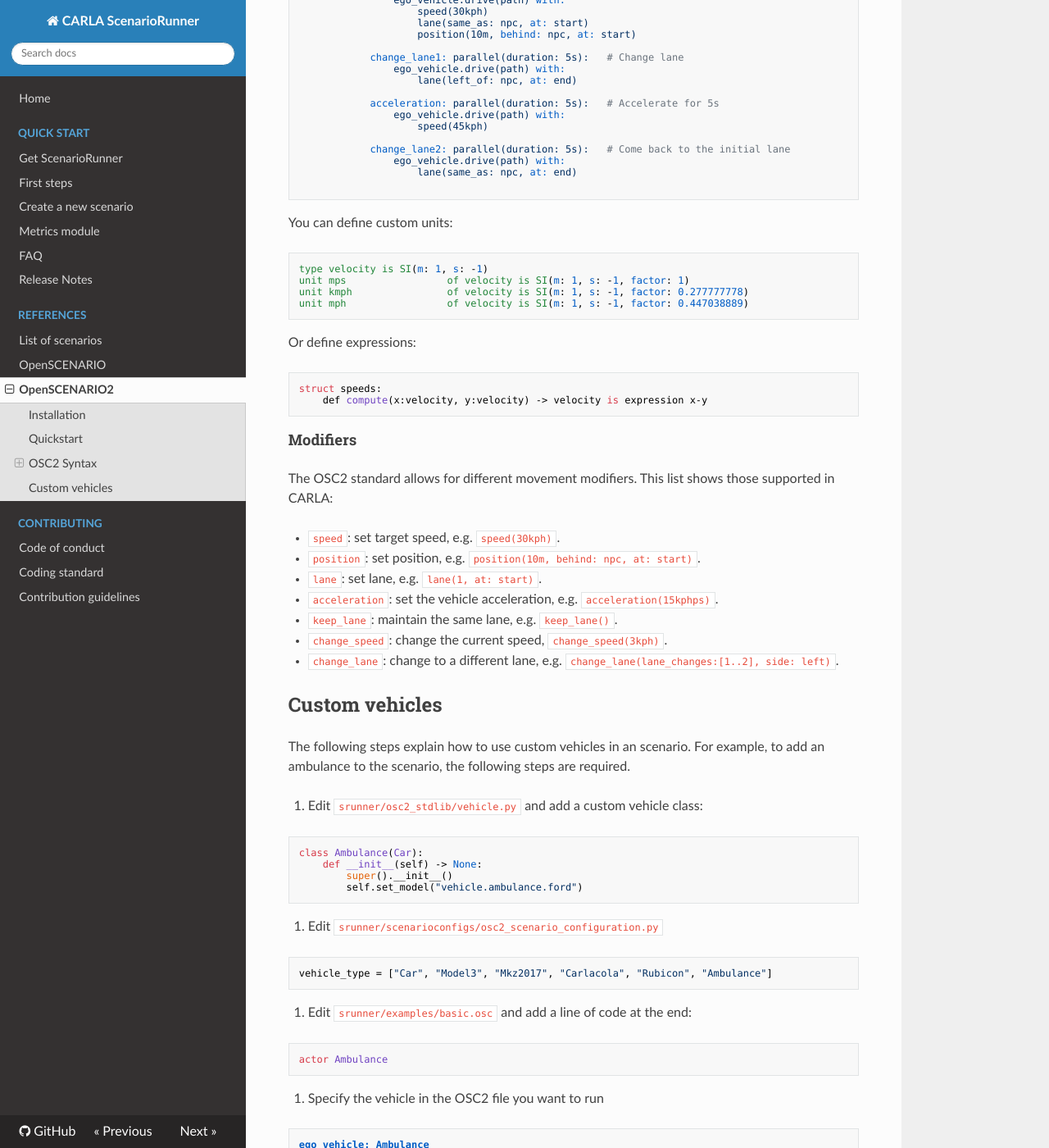
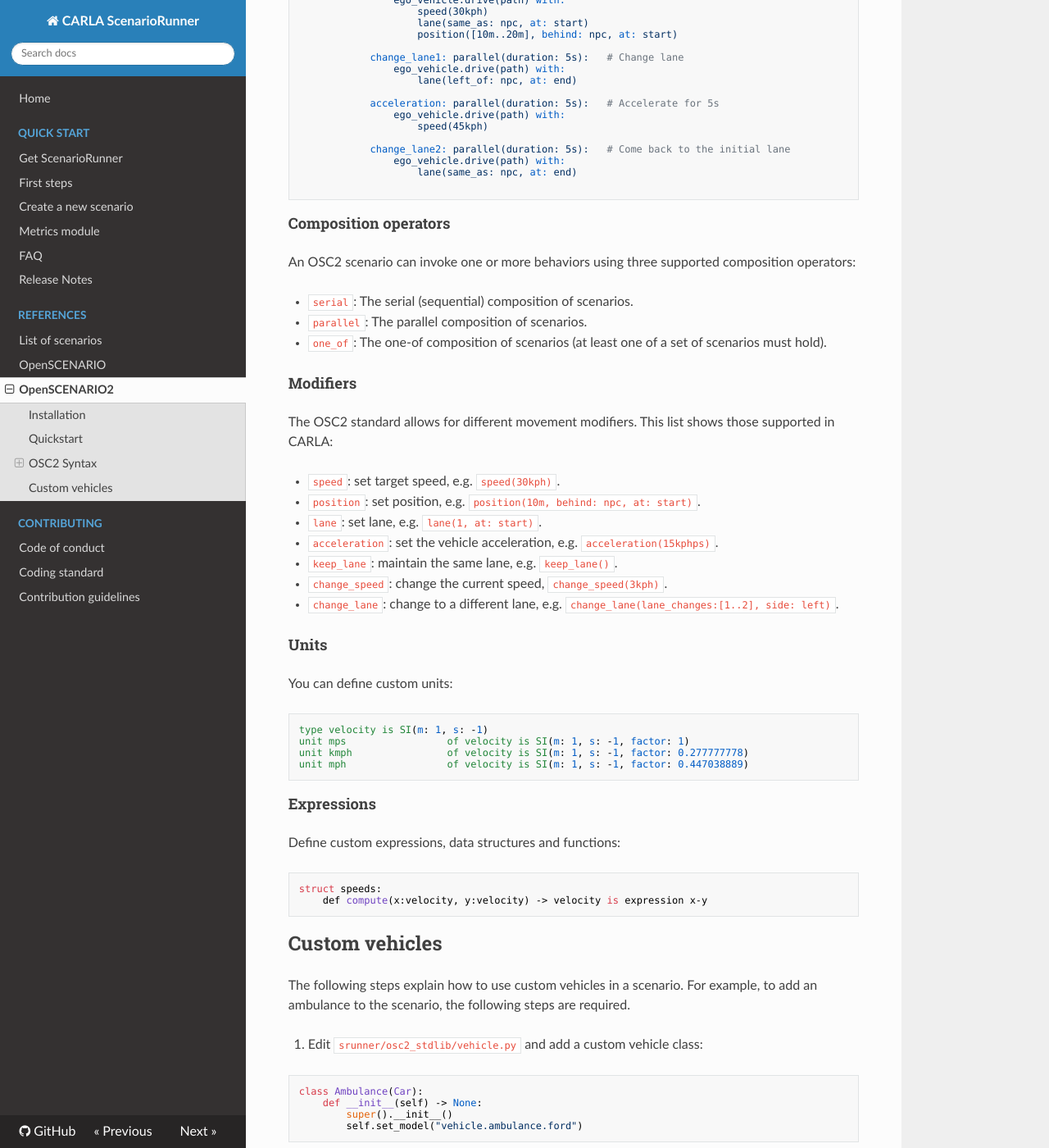
Before and after one commit to carla-simulator/scenario_runner, an MkDocs documentation site: the page built from Docs/README_OpenSCENARIO_2.0.md, in a window 1280 px wide and 1400 px high, scrolled down 3666 px. Shown: the whole window at 82% size. Built offline with MkDocs 1.6.1, drawn with Linux system fonts in a browser that asks for light colours; nearby versions of some CDN libraries; some of the changed text lies outside the part shown.

Commit message:
Add composition operators

````diff
--- a/Docs/README_OpenSCENARIO_2.0.md
+++ b/Docs/README_OpenSCENARIO_2.0.md
@@ -186,11 +186,11 @@ Define the behaviors:
             lane(2, at: start)                      # Lanes go left to right: [1..n]
 
         serial:                                     # The following commands are serially executed
-            get_ahead: parallel(duration: 3s):      # Set the initial ego vehicle position
+            get_ahead: parallel(duration: 3s):      # Set the initial ego vehicle position between 10 and 20m behind the NPC
                 ego_vehicle.drive(path) with:
                     speed(30kph)
                     lane(same_as: npc, at: start)
-                    position(10m, behind: npc, at: start)
+                    position([10m..20m], behind: npc, at: start)
 
             change_lane1: parallel(duration: 5s):   # Change lane
                 ego_vehicle.drive(path) with:
@@ -206,21 +206,13 @@ Define the behaviors:
 
 ```
 
-You can define custom units:
+#### Composition operators
 
-```
-type velocity is SI(m: 1, s: -1)
-unit mps                 of velocity is SI(m: 1, s: -1, factor: 1)
-unit kmph                of velocity is SI(m: 1, s: -1, factor: 0.277777778)
-unit mph                 of velocity is SI(m: 1, s: -1, factor: 0.447038889)
-```
+An OSC2 scenario can invoke one or more behaviors using three supported composition operators:
 
-Or define expressions:
-
-```
-struct speeds:
-    def compute(x:velocity, y:velocity) -> velocity is expression x-y
-```
+- `serial`: The serial (sequential) composition of scenarios.
+- `parallel`: The parallel composition of scenarios.
+- `one_of`: The one-of composition of scenarios (at least one of a set of scenarios must hold).
 
 #### Modifiers
 
@@ -234,9 +226,29 @@ The OSC2 standard allows for different movement modifiers. This list shows those
 - `change_speed`: change the current speed, `change_speed(3kph)`.
 - `change_lane`: change to a different lane, e.g. `change_lane(lane_changes:[1..2], side: left)`.
 
+#### Units
+
+You can define custom units:
+
+```
+type velocity is SI(m: 1, s: -1)
+unit mps                 of velocity is SI(m: 1, s: -1, factor: 1)
+unit kmph                of velocity is SI(m: 1, s: -1, factor: 0.277777778)
+unit mph                 of velocity is SI(m: 1, s: -1, factor: 0.447038889)
+```
+
+#### Expressions
+
+Define custom expressions, data structures and functions:
+
+```
+struct speeds:
+    def compute(x:velocity, y:velocity) -> velocity is expression x-y
+```
+
 ## Custom vehicles
 
-The following steps explain how to use custom vehicles in an scenario. For example, to add an ambulance to the scenario, the following steps are required.
+The following steps explain how to use custom vehicles in a scenario. For example, to add an ambulance to the scenario, the following steps are required.
 
 1. Edit `srunner/osc2_stdlib/vehicle.py` and add a custom vehicle class:
 
````
Also changed, not shown: 2 other files.
